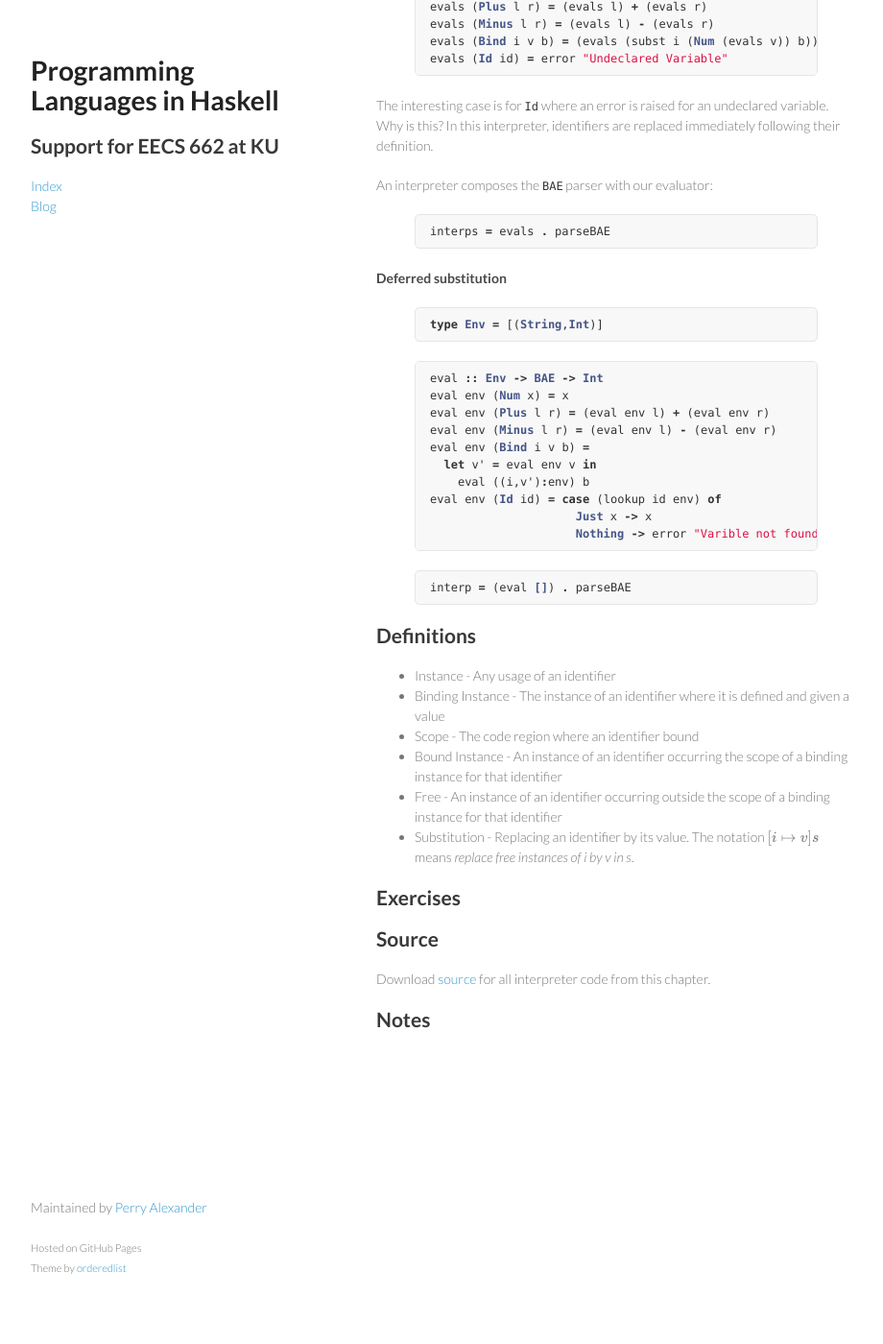
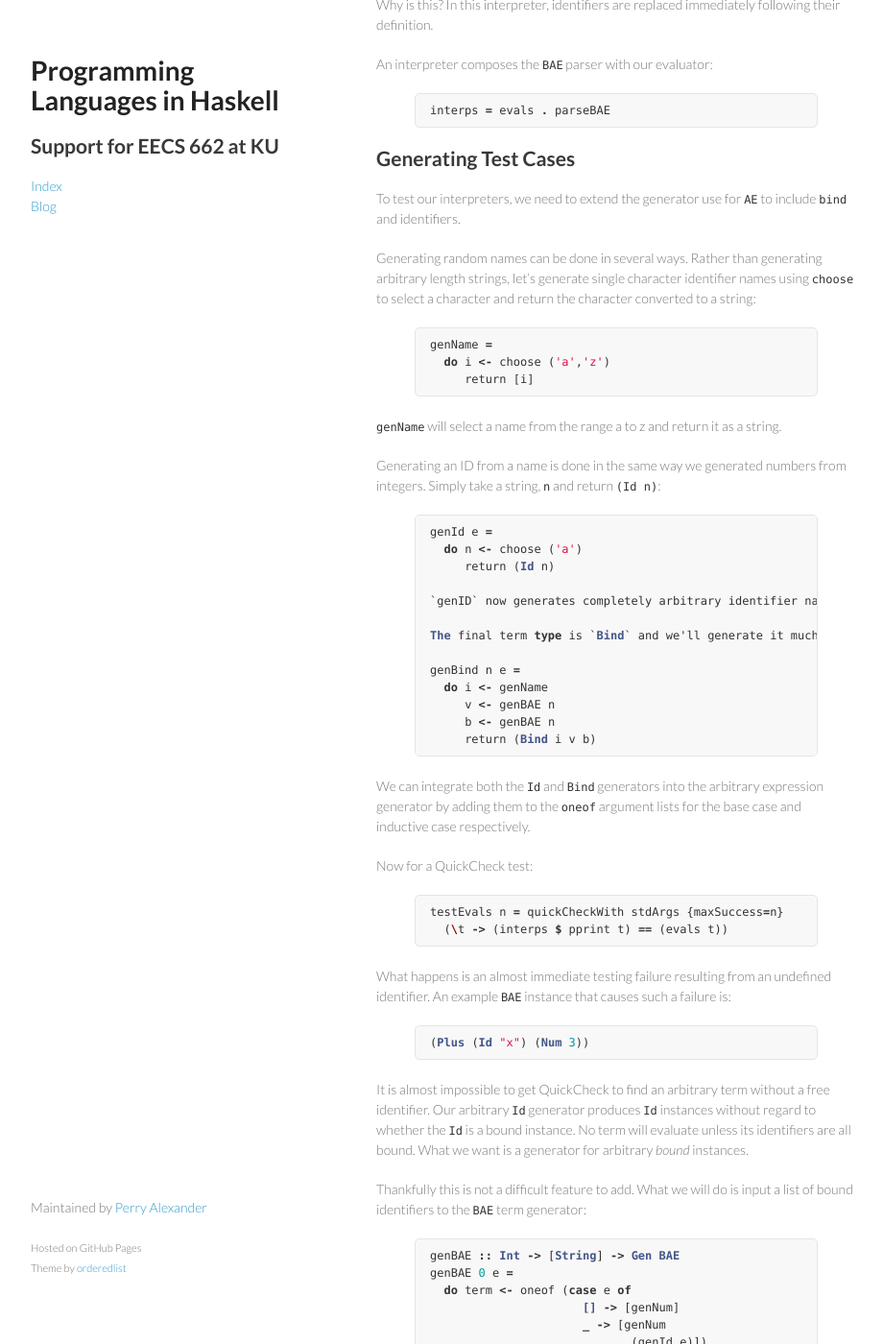
Before and after one commit to ku-sldg/plih, a Jekyll site: the page built from _posts/2016-06-13-Adding-IDs.md, in a window 1280 px wide and 1400 px high, scrolled down 5510 px. Shown: the whole window at 96% size, without its empty margins (178-1098 px from the left). Built offline with Jekyll 4.4.1, drawn with Linux system fonts in a browser that asks for light colours; formulas are drawn with MathJax 3; some of the changed text lies outside the part shown.

Commit message:
wrapping up version one of the suvstitution chapter

```diff
--- a/_posts/2016-06-13-Adding-IDs.md
+++ b/_posts/2016-06-13-Adding-IDs.md
@@ -138,7 +134,7 @@ data BAE where
 
 The additions to `AE` that give us `BAE` are the `Bind` constructor and the `Id` constructor.  `Id` is defined over a string in the same way that `Num` is defined over numbers.  `Bind` accepts a string representing the new identifier, an expression representing the identifier value, and a scope for the identifier.
 
-### Defining Evaluation
+## Defining Evaluation
 
 The answer to precise definition is the mathematics of inference rules.  To define `bind` evaluation we will add one new inference rule:
 
@@ -148,7 +144,7 @@ $$
 
 $BindE$ is not significantly different from earlier evaluation rules with the exception of a new notation for substitution.  The antecedent requires the argument, $a$, evaluate to $v$.  The consequent uses the standard notation $[i\mapsto v]s$ for specify that $i$ is replaced by $v$ in $s$.  Specifically, $[i\mapsto v]s$ is defined as $s$ with all free instances of $i$ replaced by $v$.  When evaluating `bind`, the `bind` itself falls away and instances of its identifier are replaced with its value.
 
-### Substitution
+## Substitution
 
 Let's spend a bit of time to understand the definition of substitution and why it is the operation we want.  The notation $[i\mapsto v]s$ says that $i$ is replaced by $v$ in $s$.  A simple derivation of the value of `bind x=5 in x+7` works like this:
 
@@ -192,9 +188,7 @@ eval bind x=5 in
 
 Here the `x` used in defining a value for `y` becomes free when the binding instance for `x` is dropped.  Thus, the free `x` in the defining expression is replaced by 5.
 
-### Evaluation
-
-#### Immediate Substitution
+## Using Substitution
 
 To define `eval` for `BAE` we need to first define substitution.  The function `subst x v s` will implement the substitition $[x\mapsto v]s$.  Once again we treat our program as a data structure and define `subst` over the `BAE` data type.
 
@@ -256,29 +250,133 @@ An interpreter composes the `BAE` parser with our evaluator:
 interps = evals . parseBAE
 {% endhighlight %}
 
+## Generating Test Cases
 
-#### Deferred substitution
+To test our interpreters, we need to extend the generator use for `AE` to include `bind` and identifiers.
+
+Generating random names can be done in several ways.  Rather than generating arbitrary length strings, let's generate single character identifier names using `choose` to select a character and return the character converted to a string:
 
 {% highlight haskell %}
-type Env = [(String,Int)]
+genName =
+  do i <- choose ('a','z')
+     return [i]
 {% endhighlight %}
 
+`genName` will select a name from the range a to z and return it as a string.
+
+Generating an ID from a name is done in the same way we generated numbers from integers.  Simply take a string, `n` and return `(Id n)`:
+
 {% highlight haskell %}
-eval :: Env -> BAE -> Int
-eval env (Num x) = x
-eval env (Plus l r) = (eval env l) + (eval env r)
-eval env (Minus l r) = (eval env l) - (eval env r)
-eval env (Bind i v b) =
-  let v' = eval env v in
-    eval ((i,v'):env) b
-eval env (Id id) = case (lookup id env) of
-                     Just x -> x
-                     Nothing -> error "Varible not found"
+genId e =
+  do n <- choose ('a')
+     return (Id n)
+
+`genID` now generates completely arbitrary identifier names.
+
+The final term type is `Bind` and we'll generate it much the same way as other multi-argument forms.  `genBind` generates a name for the bound id, an expression for the bound id value, and an expression for the body.  The `Bind` constructor puts the elements together to generate an arbitrary `Bind` construction:
+
+genBind n e =
+  do i <- genName
+     v <- genBAE n
+     b <- genBAE n
+     return (Bind i v b)
 {% endhighlight %}
 
+We can integrate both the `Id` and `Bind` generators into the arbitrary expression generator by adding them to the `oneof` argument lists for the base case and inductive case respectively.
+
+Now for a QuickCheck test:
+
 {% highlight haskell %}
-interp = (eval []) . parseBAE
+testEvals n = quickCheckWith stdArgs {maxSuccess=n}
+  (\t -> (interps $ pprint t) == (evals t))
 {% endhighlight %}
+
+What happens is an almost immediate testing failure resulting from an undefined identifier.  An example `BAE` instance that causes such a failure is:
+
+{% highlight haskell %}
+(Plus (Id "x") (Num 3))
+{% endhighlight %}
+
+It is almost impossible to get QuickCheck to find an arbitrary term without a free identifier.  Our arbitrary `Id` generator produces `Id` instances without regard to whether the `Id` is a bound instance.  No term will evaluate unless its identifiers are all bound.  What we want is a generator for arbitrary *bound* instances.
+
+Thankfully this is not a difficult feature to add.  What we will do is input a list of bound identifiers to the `BAE` term generator:
+
+{% highlight haskell %}
+genBAE :: Int -> [String] -> Gen BAE
+genBAE 0 e =
+  do term <- oneof (case e of
+                      [] -> [genNum]
+                      _ -> [genNum
+                           , (genId e)])
+     return term
+genBAE n e =
+  do term <- oneof [genNum
+                   , (genPlus (n-1) e)
+                   , (genMinus (n-1) e)
+                   , (genBind (n-1) e)]
+     return term
+{% endhighlight %}
+
+`genBind` will still generate an arbitrary symbol as its binding instance name.  When `genBind` calls `genBAE` to generate its body, the new identifier is added to a list of previously bound identifiers.
+
+{% highlight haskell %}
+genBind n e =
+  do i <- genName
+     v <- genBAE n e
+     b <- genBAE n (i:e)
+     return (Bind i v b)
+{% endhighlight %}
+
+Now when `genId` is called it is given a list of bound identifiers.  Rather than using `choose` over a range of characters, the `elements` generator is used to select an arbitrary element of the bound identifier list:
+
+{% highlight haskell %}
+genId e =
+  do n <- elements e
+     return (Id n)
+{% endhighlight %}
+
+Our new arbitrary term generator produces only terms that include bound identifiers.  We can QuickCheck `evals` to determine if it crashes as we did earlier versions of `eval`:
+
+{% highlight haskell %}
+testEvals :: Int -> IO ()
+testEvals n = quickCheckWith stdArgs {maxSuccess=n}
+  (\t -> (interps $ pprint t) == (evals t))
+{% endhighlight %}
+
+## Discussion
+
+Let's assume the interpreter defined by `interps` is a faithful implementation of the `BAE` language and examine how it executes. Each time a `bind` is encountered, `evals` executes `subst` on the body of the `bind` expression.  Although this is technically correct following precisely what the semantics require, it is not efficient.
+
+As an example, consider this intentionally obnoxious code fragment from `BAE`:
+
+{% highlight text %}
+let w=5 in
+  let x=7+w in
+    let y=14+x+w in
+      let z=5+x+w+y in
+        w+x+y+z
+{% endhighlight %}
+
+To execute this code, `evals` would start by replacing `w` with 5 throughout the body of the outer `let`.  This results in:
+
+{% highlight text %}
+let x=7+5 in
+  let y=14+x+5 in
+    let z=5+x+5+y in
+      5+x+y+z
+{% endhighlight %}
+
+Each `bind` body and value expression are visited and `w` replaced with `5`.  Now we evaluate the outer `bind` body the same way, replacing `x` by 12.
+
+{% highlight text %}
+let y=14+12+5 in
+  let z=5+12+5+y in
+    5+12+y+z
+{% endhighlight %}
+
+Do you see the problem?  Every inner `bind` body and value expression are visited a second time to perform the second replacement.  The process now repeats for `y` and `z` causing the innermost body to be processed 4 times and the innermost `bind` value expression 3 times.  For this tiny code fragment, there is no problem.  For complex code, imagine visiting the entire executable program once for each identifier evaluated!  We must find a more efficient way.
+
+As inefficient as they are, `interps` and `evals` as are still useful. `interps` and `evals` define a *normative* interpreter for `BAE`.  Normative in the sense that the interpreter is correct, but is not optimized or made efficient in any way.  It serves as an ideal model for evaluating `BAE`.  In some communities normative implementations are called *golden* and used to evaluate other implementations.  We'll see that at work when we test our interpreters.
 
 ## Definitions
 
```
Also changed, not shown: other parts of _posts/2016-06-13-Adding-IDs.md (+1 -5 lines), _posts/2016-06-13-Methodology.md (+1 -1 lines), 1 other file.
